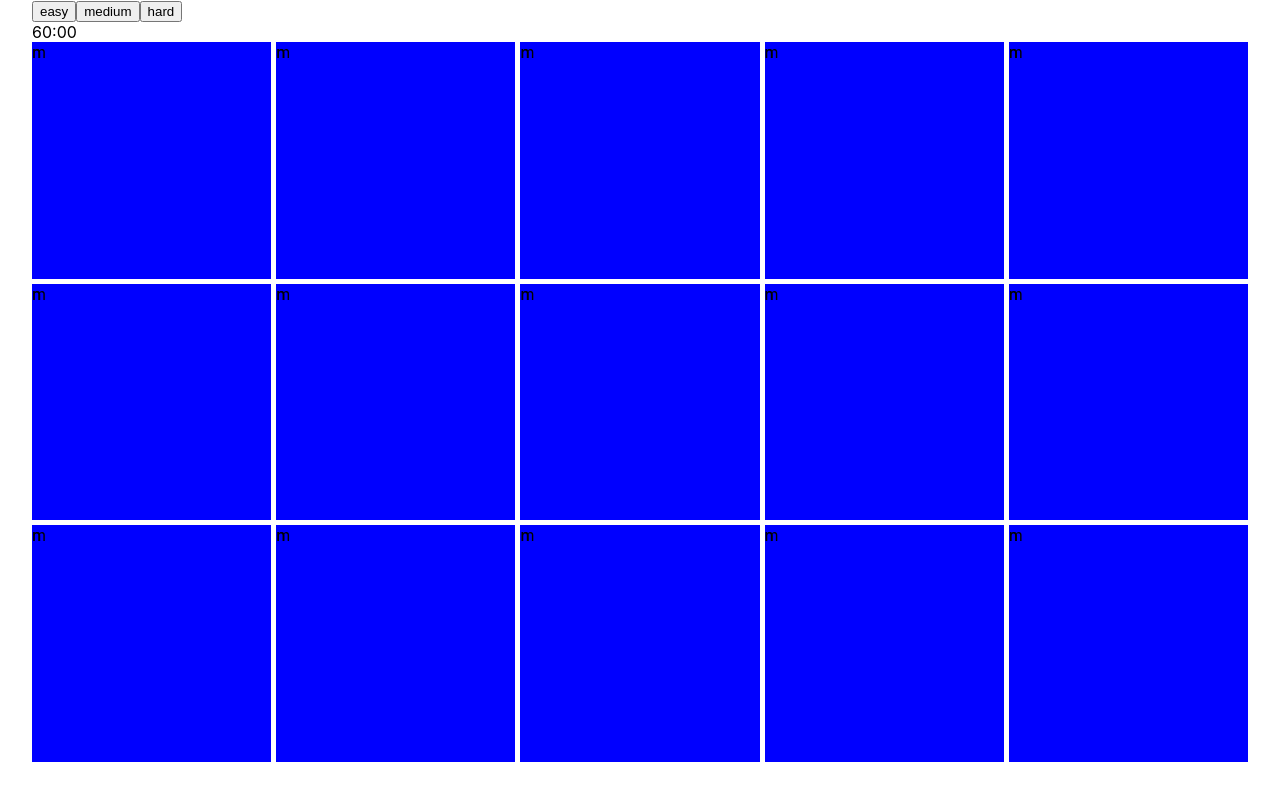
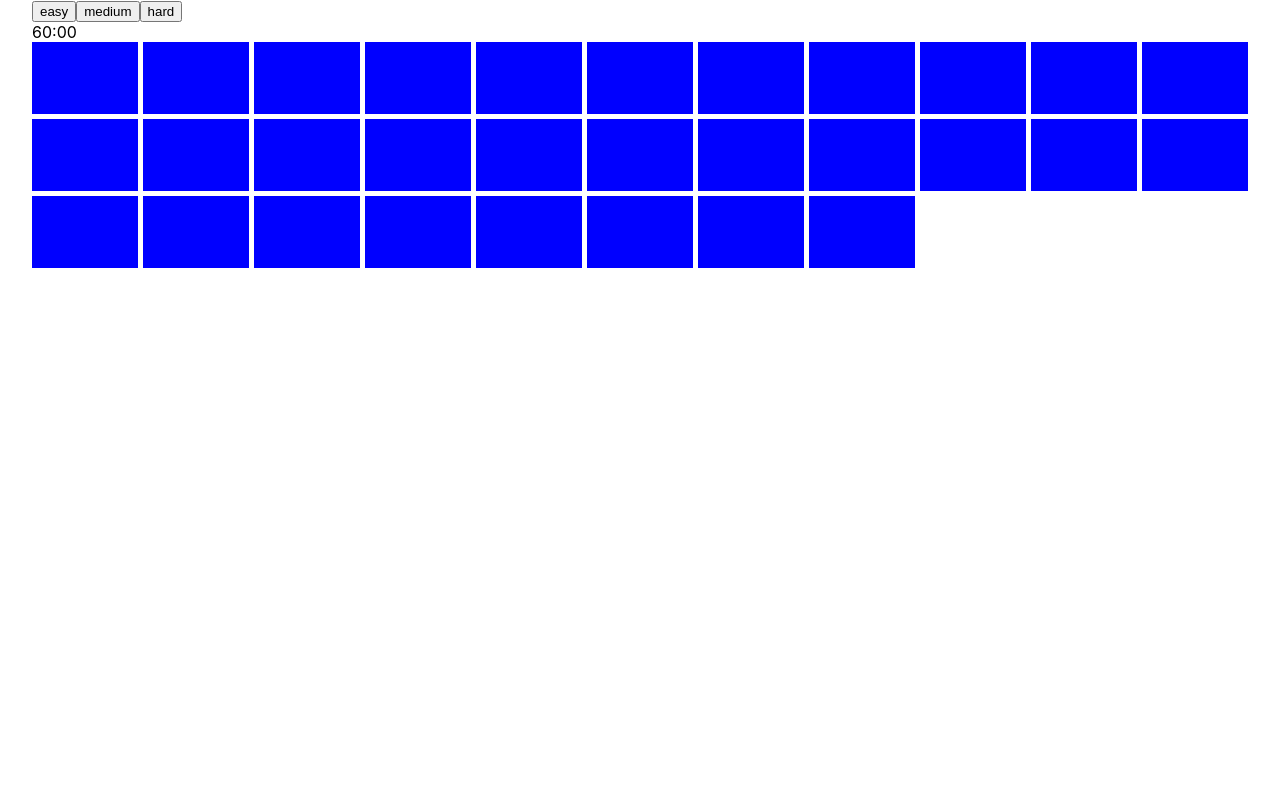
Before and after one commit to Vilhelm-Ian/Match-Pairs, a Next.js app: page / in a window 1280 px wide. Built offline with nearby package versions, Linux system fonts and the light colour scheme.

Commit message:
added difficulties

```diff
--- a/components/Card.tsx
+++ b/components/Card.tsx
@@ -1,14 +1,21 @@
 import style from "../styles/Card.module.css"
+import {useState} from "react"
 
-export default function Card() {
+export default function Card(props: {value: string}) {
+	const [isclicked, setClicked] = useState(false)
+
+	function rotate() {
+	console.log("clicked")
+	setClicked(oldState=>!oldState)
+	}
+
 	return (
   <div className={style.card}>
-		<div className={style.card_inner}>
+		<div onClick={rotate} className={isclicked ? style.card_inner_rotate : style.card_inner}>
 			<div className={style.card_front}>
-				n
 			</div>
 			<div className={style.card_back}>
-				m
+				<span>{props.value}</span>
 			</div>
 		</div>
 	</div>
--- a/pages/index.tsx
+++ b/pages/index.tsx
@@ -1,13 +1,31 @@
 import type { NextPage } from 'next'
 import Head from 'next/head'
 import styles from '../styles/Home.module.css'
-import {useState} from "react"
+import {useState, useEffect} from "react"
 import Card from "../components/Card"
 
+let emojis = "😀 😃 😄 😁 😆 😅 😂 🤣 🥲 ☺️ 😊 😇 🙂 🙃 😉 😌 😍 🥰 😘 😗 😙 😚 😋 😛 😝 😜 🤪 🤨 🧐 🤓 😎 🥸 🤩 🥳 😏 😒 😞 😔 😟 😕 🙁 ☹️ 😣 😖 😫 😩 🥺 😢 😭 😤 😠 😡 🤬 🤯 😳 🥵 🥶 😱 😨 😰 😥 😓 🤗 🤔 🤭 🤫 🤥 😶 😐 😑 😬 🙄 😯 😦 😧 😮 😲 🥱 😴 🤤 😪 😵 🤐 🥴 🤢 🤮 🤧 😷 🤒 🤕 🤑 🤠 😈 👿 👹 👺 🤡 💩 👻 💀 ☠️ 👽 👾 🤖 🎃 😺 😸 😹 😻 😼 😽 🙀 😿 😾".split(" ")
+
 const Home: NextPage = () => {
-  const [difficulty, setDifficulty] = useState(1)
-  let cards = []
-  for(let i = 0; i<15; i++) cards.push(<Card key={i}/>)
+const [difficulty, setDifficulty] = useState(1)
+
+
+
+let cards = []
+  let grid = ""
+  switch(difficulty) {
+    case 1:
+    grid = styles.grid_layout_easy
+    break
+    case 2:
+    grid = styles.grid_layout_medium
+    break
+    case 3:
+    grid = styles.grid_layout_hard
+    break
+  }
+
+  for(let i = 0; i<30*difficulty; i++) cards.push(<Card value={emojis[i]} key={i}/>)
 
   return (
     <div className={styles.container}>
@@ -18,9 +36,13 @@ const Home: NextPage = () => {
       </Head>
 
       <main>
-        <nav><button>easy</button><button>medium</button><button>hard</button></nav>
+      <nav>
+        <button onClick={(_)=>setDifficulty(1)}>easy</button>
+        <button onClick={(_)=>setDifficulty(2)}>medium</button>
+        <button onClick={(_)=>setDifficulty(3)}>hard</button>
+        </nav>
         <div>60:00</div>
-        <section className={styles.grid_layout}>
+        <section className={grid}>
         {cards}
         </section>
       </main>
--- a/styles/Card.module.css
+++ b/styles/Card.module.css
@@ -1,28 +1,39 @@
-  .card {
+.card {
   width: 100%;
   height: 100%;
-  position: relative;
+ position: relative;
+  perspective: 1000px;
+  background: transparent;
+}
+
+.card_inner:hover{
+  transform: rotateY(180deg);
 }
 
 .card_inner {
-
+ position: absolute;
+ width: 100%;
+ height: 100%;
+ transition: all 1s ease;
+ transform-style: preserve-3d;
 }
 
 .card_front, .card_back {
   position: absolute;
+  display: flex;
+  justify-content: center;
+  align-items: center;
   width: 100%;
   height: 100%;
+  backface-visibility: hidden;
 }
 
 .card_front {
-  z-index: 0;
   background: blue;
 }
 
 .card_back {
-  z-index: 0;
+  font-size: 5em;
+  background: yellow;
+  transform: rotateY(180deg);
 }
-
-.card_back:hover {
-  z-index: -1;
-}
--- a/styles/Home.module.css
+++ b/styles/Home.module.css
@@ -17,13 +17,26 @@
   text-decoration: none;
 }
 
-.grid_layout {
+.grid_layout_easy, .grid_layout_medium, .grid_layout_hard{
   width: 100%;
   height: 90vh;
   display: grid;
   gap: 5px;
-  grid-template-columns: repeat(5, 1fr)
+  grid-auto-rows: 10%;
 }
+
+.grid_layout_easy {
+  grid-template-columns: repeat(auto-fit, minmax(100px,0.2fr));
+}
+
+.grid_layout_medium {
+  grid-template-columns: repeat(auto-fit, minmax(100px,0.2fr));
+}
+
+.grid_layout_hard {
+  grid-template-columns: repeat(auto-fit, minmax(100px,0.2fr));
+}
+
 
 @media (max-width: 600px) {
   .grid {
```
